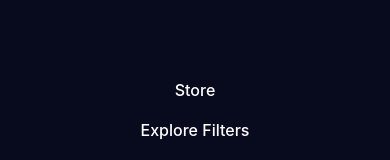
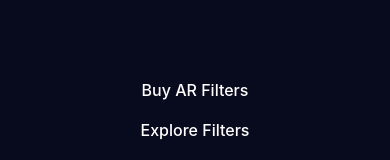
Before and after one commit to thinkagain-lab/AugmentYogi, a React (Vite) app: page / in a window 390 px wide. Both pictures are taken after a click on the button 363 px from the left and 44 px from the top of the page. Shown: the part 292-452 px from the top of the page. Built offline with nearby package versions, Linux system fonts and the light colour scheme.

Commit message:
vite config

```diff
--- a/src/components/Navbar.jsx
+++ b/src/components/Navbar.jsx
@@ -72,7 +72,7 @@ function Navbar() {
                 aria-current="page"
                 onClick={closeMenu}
               >
-                Store
+                Buy AR Filters
               </a>
             </li>
             <li>
--- a/vite.config.js
+++ b/vite.config.js
@@ -4,5 +4,5 @@ import react from '@vitejs/plugin-react'
 // https://vitejs.dev/config/
 export default defineConfig({
   plugins: [react()],
-  base: "/AugmentYogi/"
+  // base: "/AugmentYogi/"
 })
```
